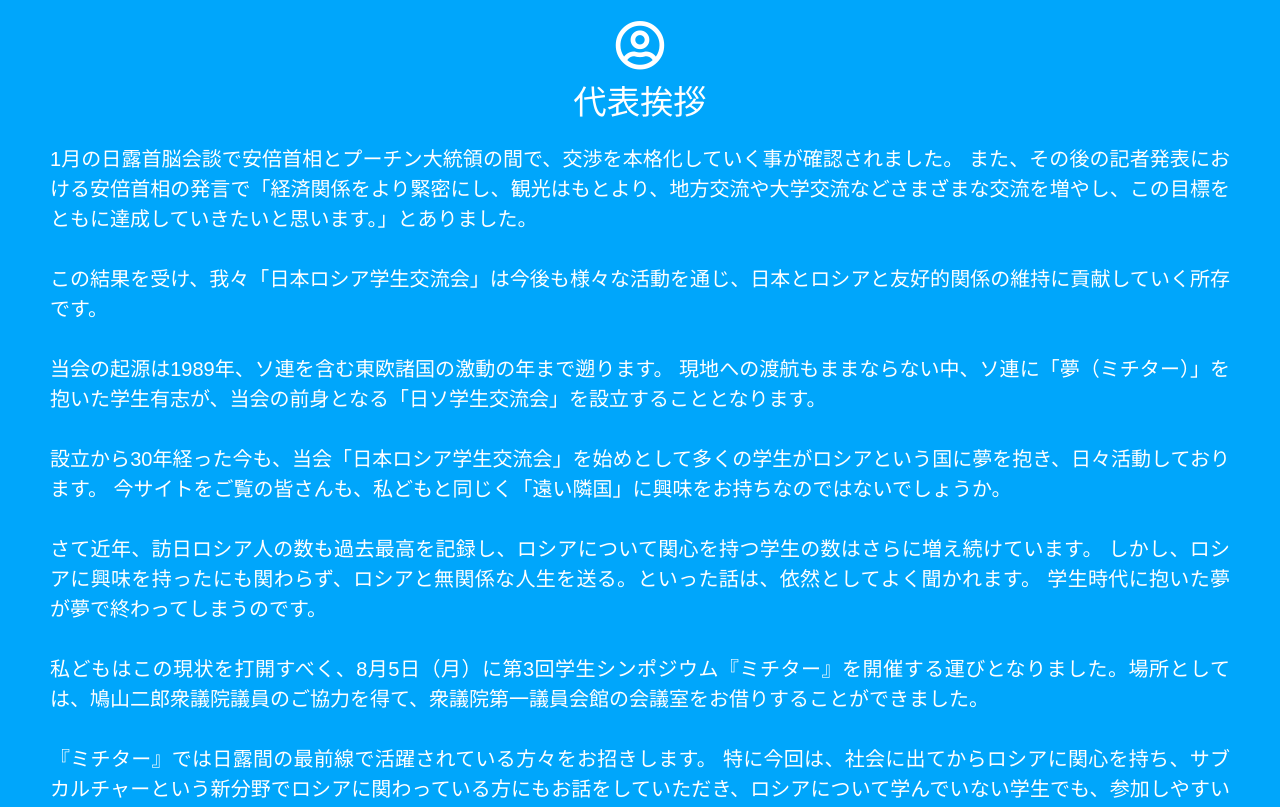
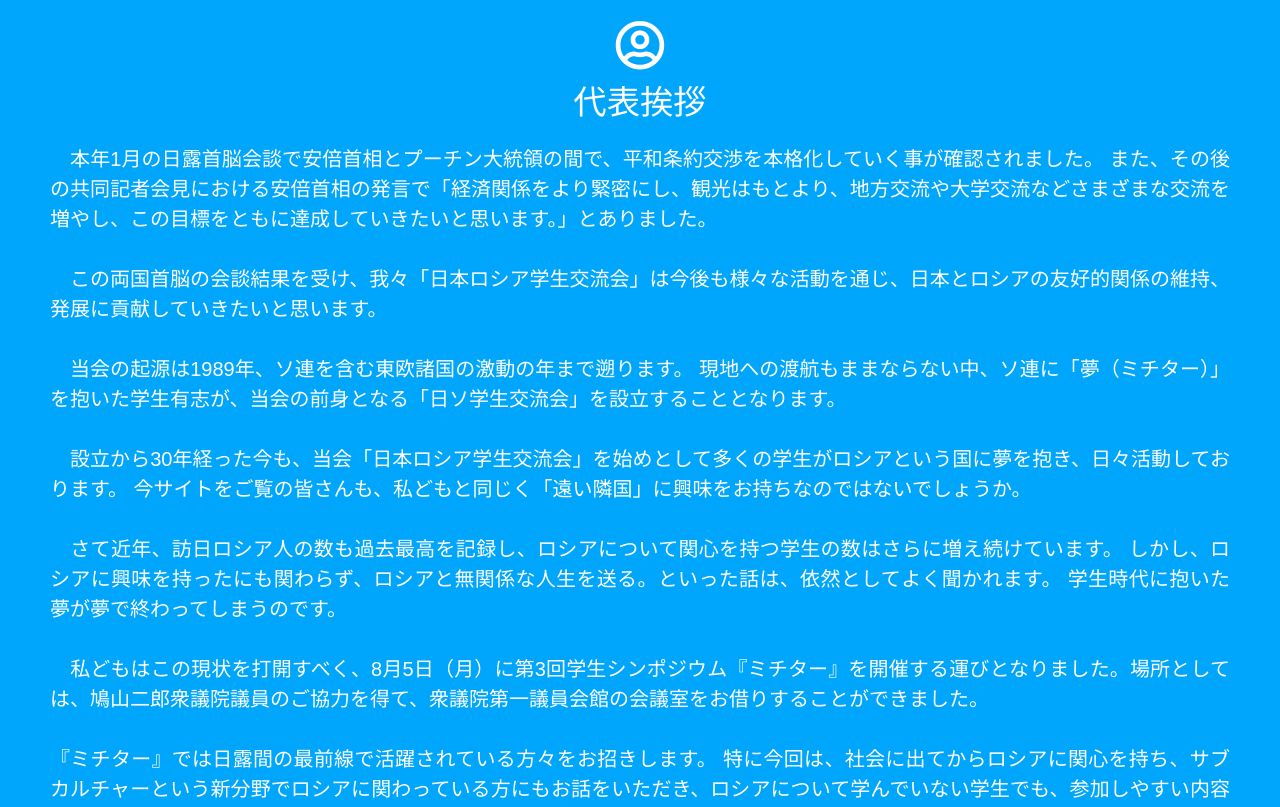
Before and after one commit to analokmaus/mechta2018, a plain HTML site: page index.html in a window 1280 px wide. Shown: the part 847-1654 px from the top of the page. Drawn offline with nearby package versions, Linux system fonts and the light colour scheme; a web font is replaced by a local one.

Commit message:
some fixes for mechta 3

```diff
--- a/index.html
+++ b/index.html
@@ -54,10 +54,10 @@
           <hr> -->
         <h1><i class="far fa-user-circle"></i><br>代表挨拶</h1>
         <p>
-          1月の日露首脳会談で安倍首相とプーチン大統領の間で、交渉を本格化していく事が確認されました。
-          また、その後の記者発表における安倍首相の発言で「経済関係をより緊密にし、観光はもとより、地方交流や大学交流などさまざまな交流を増やし、この目標をともに達成していきたいと思います。」とありました。
+          　本年1月の日露首脳会談で安倍首相とプーチン大統領の間で、平和条約交渉を本格化していく事が確認されました。
+          また、その後の共同記者会見における安倍首相の発言で「経済関係をより緊密にし、観光はもとより、地方交流や大学交流などさまざまな交流を増やし、この目標をともに達成していきたいと思います。」とありました。
           <br><br>
-          この結果を受け、我々「日本ロシア学生交流会」は今後も様々な活動を通じ、日本とロシアと友好的関係の維持に貢献していく所存です。
+          　この両国首脳の会談結果を受け、我々「日本ロシア学生交流会」は今後も様々な活動を通じ、日本とロシアの友好的関係の維持、発展に貢献していきたいと思います。
           <br><br>
           　当会の起源は1989年、ソ連を含む東欧諸国の激動の年まで遡ります。
           現地への渡航もままならない中、ソ連に「夢（ミチター）」を抱いた学生有志が、当会の前身となる「日ソ学生交流会」を設立することとなります。
@@ -72,15 +72,16 @@
           　私どもはこの現状を打開すべく、8月5日（月）に第3回学生シンポジウム『ミチター』を開催する運びとなりました。場所としては、鳩山二郎衆議院議員のご協力を得て、衆議院第一議員会館の会議室をお借りすることができました。
           <br><br>
           『ミチター』では日露間の最前線で活躍されている方々をお招きします。
-          特に今回は、社会に出てからロシアに関心を持ち、サブカルチャーという新分野でロシアに関わっている方にもお話をしていただき、ロシアについて学んでいない学生でも、参加しやすい内容となっております。
+          特に今回は、社会に出てからロシアに関心を持ち、サブカルチャーという新分野でロシアに関わっている方にもお話をいただき、ロシアについて学んでいない学生でも、参加しやすい内容となっております。
           <br><br>
           当日は<br>
-          ①プレゼンテーション<br>
+          1. プレゼンテーション<br>
           登壇者にロシアに関わり始めた契機やその後の経歴、また現在手がけている業務についてご紹介いただきます。<br>
-          ②パネルディスカッション<br>
+          2. パネルディスカッション<br>
           司会が投げかける質問に対して、登壇者が挙手し、回答する形式を取っています。<br>
-          ③立食パーティー<br>
-          参加してくださった学生や社会人の直接の交流の場を設けることによって、①、②で聞くことのできなかったお話や、学生同士の横の繋がりも生まれることを期待しています。
+          3. 立食パーティー<br>
+          参加してくださった学生や社会人の直接の交流の場を設けることによって、
+          1.、2.で聞くことのできなかったお話や、学生同士の横の繋がりも生まれることを期待しています。
           <br><br>
           の3つを軸に運営して参ります。また、当日配布される資料には、登壇者の貴重なインタビュー記事を掲載しております。
           <br><br>
@@ -88,7 +89,6 @@
           興味から夢へ、夢から可能性へ。皆さまにとって有意義な時間になれば幸いです。
           <br><br>
           　それでは、当日お会いするのを心待ちにしております。
-          <br><br>
         </p>
         <p style='text-align:right'>
           日本ロシア学生交流会代表<br>
@@ -149,7 +149,7 @@
               <td>東京外語大教授</td>
             </tr>
             <tr>
-              <th>富沢きらら</th>
+              <th>富澤きらら</th>
               <td>歌う漫画家</td>
             </tr>
             <tr>
@@ -181,6 +181,14 @@
             <tr>
               <th>坂口憲一</th>
               <td>テクノソリューション</td>
+            </tr>
+            <tr>
+              <th>安田透</th>
+              <td>三菱商事</td>
+            </tr>
+            <tr>
+              <th>あしや</th>
+              <td>YouTuber</td>
             </tr>
           </tbody>
         </table>
@@ -266,6 +274,7 @@
         <!-- </div> -->
         <hr>
         <h1><i class="fas fa-money-bill-alt"></i></h1>
+        <p style='text-align:center;'>事前申し込みは不要です。参加費は会場にてお支払いください。</p>
         <table id='price'>
           <thead>
             <tr>
@@ -313,10 +322,6 @@
           </tbody>
         </table>
         <br>
-        <!-- <p>支払いは銀行振込になります。</p> -->
-        <!--div style='text-align:center;'>
-            <a class='button' href='https://goo.gl/forms/oXNNd42jo8vVLaE93' target='_blank'><p>参加登録はこちらから</p></a>
-          </div-->
         </a>
       </div>
     </section>
```
Lines whose indentation alone changed are shown as unchanged.
